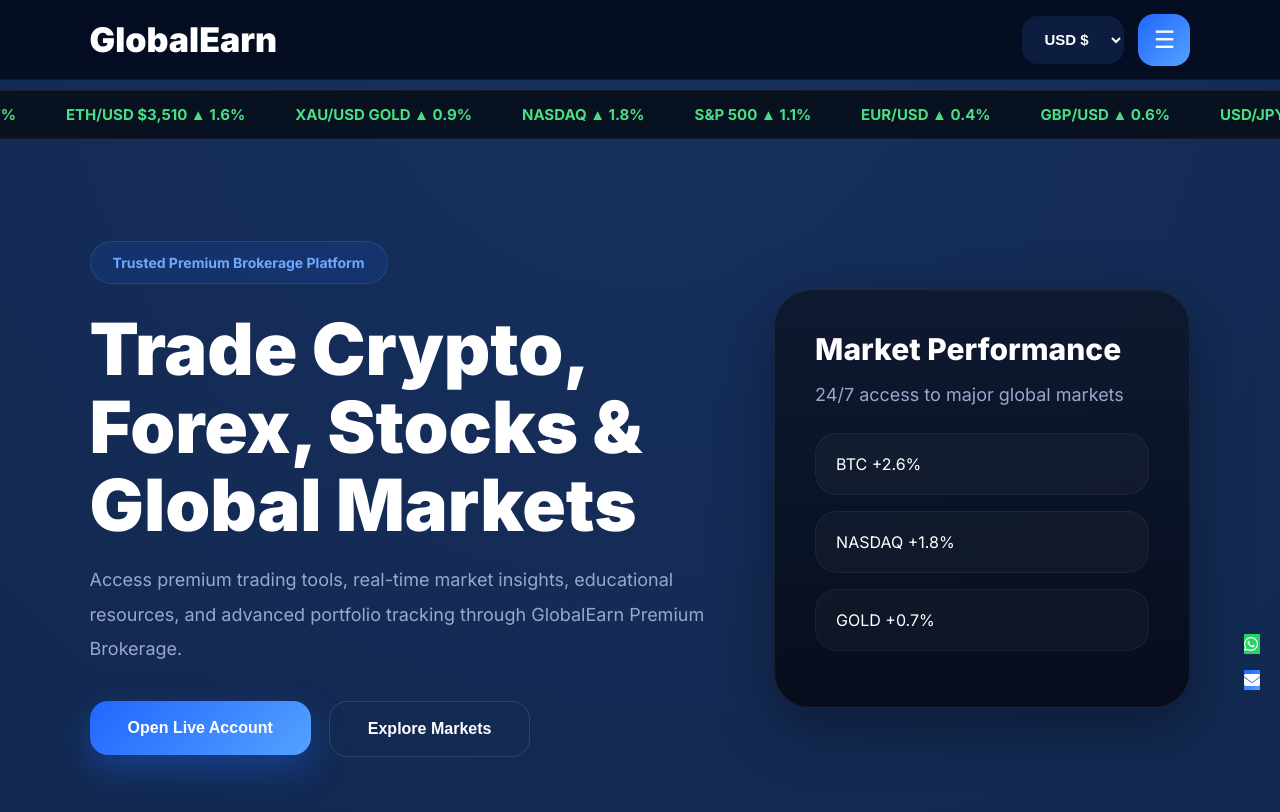
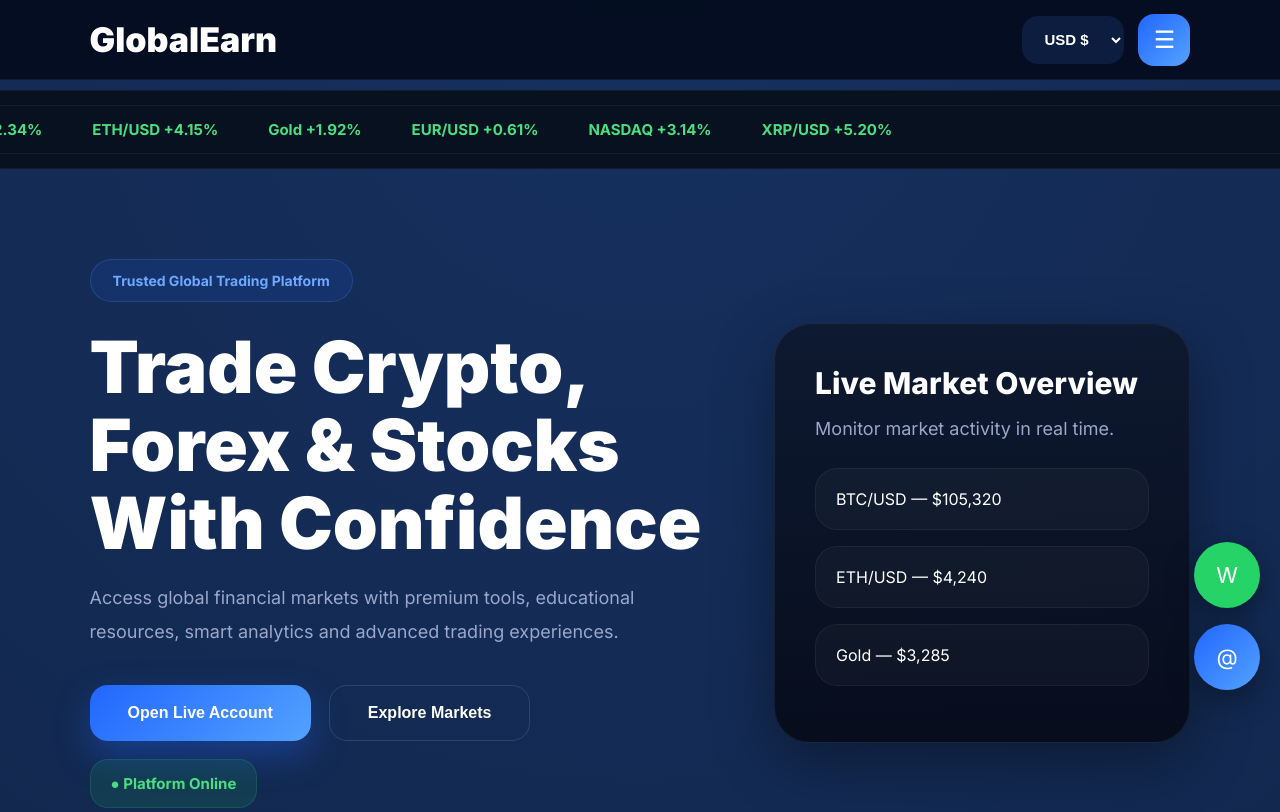
Before and after one commit to Goodluckever/globalearn, a plain HTML site: page frontends/index.html in a window 1280 px wide. Shown: the top 812 px of the page. Drawn offline with Linux system fonts and the light colour scheme; a script that the page names is missing.

Commit message:
Update index.html

```diff
--- a/frontends/index.html
+++ b/frontends/index.html
@@ -24,27 +24,18 @@ href="https://cdnjs.cloudflare.com/ajax/libs/font-awesome/6.5.2/css/all.min.css"
 
 <section class="market-ticker">
 
+<div class="market-ticker">
+
     <div class="ticker-track">
 
-        <span>BTC/USD $68,420 ▲ 2.7%</span>
+        <span>BTC/USD +2.34%</span>
+        <span>ETH/USD +4.15%</span>
+        <span>Gold +1.92%</span>
+        <span>EUR/USD +0.61%</span>
+        <span>NASDAQ +3.14%</span>
+        <span>XRP/USD +5.20%</span>
 
-        <span>ETH/USD $3,510 ▲ 1.6%</span>
-
-        <span>XAU/USD GOLD ▲ 0.9%</span>
-
-        <span>NASDAQ ▲ 1.8%</span>
-
-        <span>S&P 500 ▲ 1.1%</span>
-
-        <span>EUR/USD ▲ 0.4%</span>
-
-        <span>GBP/USD ▲ 0.6%</span>
-
-        <span>USD/JPY ▼ 0.2%</span>
-
-        <span>BTC/USD $68,420 ▲ 2.7%</span>
-
-        <span>ETH/USD $3,510 ▲ 1.6%</span>
+    </div>
 
 </div>
 
@@ -52,118 +43,103 @@ href="https://cdnjs.cloudflare.com/ajax/libs/font-awesome/6.5.2/css/all.min.css"
 
 <!-- NAVBAR -->
 <header class="navbar">
-    <div class="logo">GlobalEarn</div>
+
+    <a href="#" class="logo">
+        GlobalEarn
+    </a>
 
     <div class="nav-right">
-        <select id="currencySelect" class="currency-select">
+
+        <!-- Currency -->
+        <select class="currency-select">
             <option>USD $</option>
             <option>EUR €</option>
             <option>GBP £</option>
             <option>INR ₹</option>
         </select>
 
+        <!-- Menu Toggle -->
         <button class="menu-toggle" id="menuToggle">
             ☰
         </button>
+
     </div>
+
 </header>
 
-<!-- MOBILE MENU -->
+<!-- =========================================
+MOBILE MENU
+========================================= -->
 <nav class="mobile-menu" id="mobileMenu">
+
+    <a href="#">Home</a>
     <a href="#markets">Markets</a>
-    <a href="#plans">Plans</a>
+    <a href="#plans">Trading Plans</a>
     <a href="#education">Education</a>
     <a href="#faq">FAQ</a>
-    <a href="#support">Support</a>
+    <a href="#contact">Support</a>
+
 </nav>
-
 
 <!-- ========================================= -->
 <!-- HERO SECTION -->
 <!-- ========================================= -->
-
 <section class="hero">
 
     <div class="hero-left">
 
         <span class="hero-badge">
-
-            Trusted Premium Brokerage Platform
-
+            Trusted Global Trading Platform
         </span>
 
-        <h1 id="heroTitle">
-
-            Trade Crypto, Forex, Stocks & Global Markets
-
+        <h1>
+            Trade Crypto, Forex & Stocks
+            With Confidence
         </h1>
 
-        <p id="heroText">
-
-            Access premium trading tools, real-time
-            market insights, educational resources,
-            and advanced portfolio tracking through
-            GlobalEarn Premium Brokerage.
-
+        <p>
+            Access global financial markets with premium tools,
+            educational resources, smart analytics and advanced
+            trading experiences.
         </p>
 
         <div class="hero-buttons">
 
-            <a href="dashboard/dashboard.html">
-
             <button class="primary-btn">
-
                 Open Live Account
-
             </button>
 
-            </a>
-
-            <a href="#products">
-
             <button class="secondary-btn">
-
                 Explore Markets
-
             </button>
 
-            </a>
+        </div>
 
+        <div id="backend-status">
+            ● Platform Online
         </div>
 
     </div>
 
-    <div class="hero-right">
-
+    <!-- Hero Card -->
     <div class="hero-card">
 
-            <h3>
-
-                Market Performance
-
-            </h3>
+        <h3>Live Market Overview</h3>
 
         <p>
-
-                24/7 access to major global markets
-
+            Monitor market activity in real time.
         </p>
 
         <div class="market-mini-card">
-
-                BTC +2.6%
+            BTC/USD — $105,320
         </div>
 
         <div class="market-mini-card">
-
-                NASDAQ +1.8%
+            ETH/USD — $4,240
         </div>
 
         <div class="market-mini-card">
-
-                GOLD +0.7%
-            </div>
-
+            Gold — $3,285
         </div>
 
     </div>
@@ -1068,49 +1044,66 @@ allow_symbol_change: true
 <!-- ========================================= -->
 <!-- FOOTER -->
 <!-- ========================================= -->
-
-<footer class="footer">
+<footer class="footer" id="contact">
 
     <div class="footer-grid">
 
+        <!-- About -->
         <div class="footer-column">
+
             <h3>GlobalEarn</h3>
-            <p>Premium brokerage platform with trading tools and education.</p>
+
+            <p>
+                Premium brokerage platform for
+                crypto, forex and stock market
+                education and market access.
+            </p>
+
         </div>
 
+        <!-- Quick Links -->
         <div class="footer-column">
+
             <h3>Quick Links</h3>
+
+            <a href="#">Home</a>
+            <a href="#markets">Markets</a>
             <a href="#plans">Plans</a>
             <a href="#faq">FAQ</a>
-            <a href="#markets">Markets</a>
+
         </div>
 
+        <!-- Support -->
         <div class="footer-column">
+
             <h3>Support</h3>
+
             <p>Email: globalearnbrokerage@gmail.com</p>
-            <p>WhatsApp: 07026328785</p>
+
+            <p>WhatsApp: +234 702 632 8785</p>
+
         </div>
 
-        <!-- LANGUAGE SWITCHER -->
+        <!-- Language Switcher -->
         <div class="footer-column footer-language">
+
             <h3>Language</h3>
 
-            <select id="languageSelect">
+            <select>
+
                 <option>English</option>
                 <option>French</option>
                 <option>Spanish</option>
                 <option>German</option>
                 <option>Hindi</option>
             </select>
+
         </div>
 
     </div>
 
-    <div class="copyright">
-
-        © 2026 GlobalEarn.
-        All Rights Reserved.
-
+    <div class="footer-bottom">
+        © 2026 GlobalEarn. All Rights Reserved.
     </div>
 
 </footer>
@@ -1119,17 +1112,21 @@ allow_symbol_change: true
 
 <div class="floating-support">
 
-    <a href="https://wa.me/2347026328785"
-       target="_blank"
-       class="float-btn whatsapp-btn">
+    <a
+        href="https://wa.me/2347026328785"
+        class="support-btn whatsapp-btn"
+        target="_blank">
 
-        <i class="fab fa-whatsapp"></i>
+        W
+
     </a>
 
-    <a href="mailto:globalearnbrokerage@gmail.com"
-       class="float-btn email-btn">
+    <a
+        href="mailto:globalearnbrokerage@gmail.com"
+        class="support-btn email-btn">
 
-        <i class="fas fa-envelope"></i>
+        @
+
     </a>
 
 </div>
@@ -1144,13 +1141,15 @@ LIVE TRADE POPUP
         <div class="popup-dot"></div>
 
         <div>
+
             <strong id="popupUser">
-                James from United Kingdom
+                Michael from Canada
             </strong>
 
             <p id="popupTrade">
-                Earned $2,450 trading BTC/USD
+                Earned $4,240 trading BTC/USD
             </p>
+
         </div>
 
     </div>
```
Lines whose indentation alone changed are shown as unchanged.
